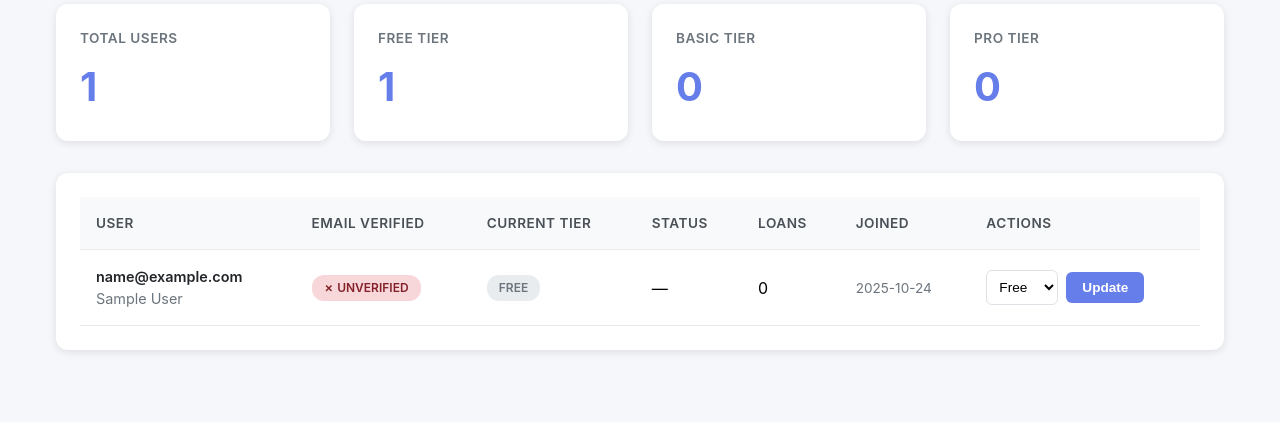
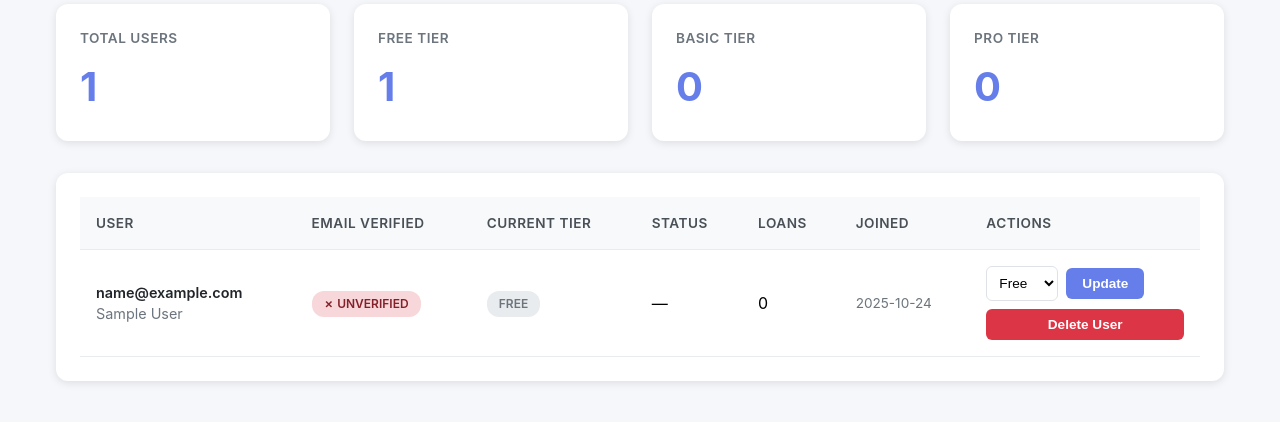
Before and after one commit to dezgo/lendifyme, a Flask app: page /admin/users in a window 1280 px wide. Shown: the part 285-707 px from the top of the page. Run offline with Flask 3, Linux system fonts and the light colour scheme; the visitor is signed in with stand-in values (Sample User, id 1); data comes from the database, SQL or seed files in the repository; data that the repository does not hold is empty.

Commit message:
Delete user option (for spam accounts)

```diff
--- a/app.py
+++ b/app.py
@@ -21,16 +21,25 @@ from services.auth_helpers import (
     is_magic_link_expired
 )
 from services.email_sender import send_magic_link_email
+import os
+import logging
 import sentry_sdk
+from sentry_sdk.integrations.flask import FlaskIntegration
+from sentry_sdk.integrations.logging import LoggingIntegration
 
 
 # Load environment variables from .env
 load_dotenv()
 
+ENV = os.environ.get("FLASK_ENV") or "production"
+
 sentry_sdk.init(
     dsn="https://930407a171aa9648e71bb8c75cf738b1@o4510260806352896.ingest.us.sentry.io/4510260812054528",
-    # Add data like request headers and IP for users,
-    # see https://docs.sentry.io/platforms/python/data-management/data-collected/ for more info
+    environment=ENV,          # ← This is the key bit
+    integrations=[
+        FlaskIntegration(),
+        LoggingIntegration(level=logging.INFO, event_level=logging.ERROR),
+    ],
     send_default_pii=True,
 )
 
@@ -2413,6 +2422,76 @@ def admin_upgrade_user(user_id):
     return redirect("/admin/users")
 
 
+@app.route("/admin/user/<int:user_id>/delete", methods=["POST"])
+@admin_required
+def admin_delete_user(user_id):
+    """Delete a user account and all associated data."""
+    current_user_id = get_current_user_id()
+
+    # Safety check: Can't delete yourself
+    if user_id == current_user_id:
+        flash("You cannot delete your own account.", "error")
+        return redirect("/admin/users")
+
+    conn = sqlite3.connect(get_db_path())
+    conn.execute("PRAGMA foreign_keys = ON")  # Enable foreign key constraints for CASCADE
+    c = conn.cursor()
+
+    # Check if user exists and get their info
+    c.execute("SELECT email, role FROM users WHERE id = ?", (user_id,))
+    user_result = c.fetchone()
+
+    if not user_result:
+        flash("User not found.", "error")
+        conn.close()
+        return redirect("/admin/users")
+
+    user_email, user_role = user_result
+
+    # Safety check: Don't delete the last admin
+    if user_role == 'admin':
+        c.execute("SELECT COUNT(*) FROM users WHERE role = 'admin'")
+        admin_count = c.fetchone()[0]
+
+        if admin_count <= 1:
+            flash("Cannot delete the last admin user.", "error")
+            conn.close()
+            return redirect("/admin/users")
+
+    # Manually delete related records (in case CASCADE isn't set up everywhere)
+    # Delete loans and their related data
+    c.execute("""
+        DELETE FROM applied_transactions
+        WHERE loan_id IN (SELECT id FROM loans WHERE user_id = ?)
+    """, (user_id,))
+
+    c.execute("""
+        DELETE FROM rejected_matches
+        WHERE loan_id IN (SELECT id FROM loans WHERE user_id = ?)
+    """, (user_id,))
+
+    c.execute("DELETE FROM loans WHERE user_id = ?", (user_id,))
+
+    # Delete other user-related data
+    c.execute("DELETE FROM bank_connections WHERE user_id = ?", (user_id,))
+    c.execute("DELETE FROM pending_matches_data WHERE user_id = ?", (user_id,))
+    c.execute("DELETE FROM passkeys WHERE user_id = ?", (user_id,))
+    c.execute("DELETE FROM magic_links WHERE user_id = ?", (user_id,))
+    c.execute("DELETE FROM user_subscriptions WHERE user_id = ?", (user_id,))
+    c.execute("DELETE FROM events WHERE user_id = ?", (user_id,))
+
+    # Finally delete the user
+    c.execute("DELETE FROM users WHERE id = ?", (user_id,))
+
+    conn.commit()
+    conn.close()
+
+    log_event('admin_user_delete', event_data={'target_user_id': user_id, 'target_email': user_email})
+    flash(f"Successfully deleted user {user_email} and all associated data.", "success")
+
+    return redirect("/admin/users")
+
+
 @app.route("/settings")
 @login_required
 def settings():
--- a/templates/admin_users.html
+++ b/templates/admin_users.html
@@ -111,6 +111,26 @@ tr:hover {
 }
 .tier-form button:hover {
     background: #5568d3;
+}
+.delete-btn {
+    margin-top: 0.5rem;
+    padding: 0.5rem 1rem;
+    background: #dc3545;
+    color: white;
+    border: none;
+    border-radius: 6px;
+    font-size: 0.85rem;
+    font-weight: 600;
+    cursor: pointer;
+    width: 100%;
+}
+.delete-btn:hover {
+    background: #c82333;
+}
+.delete-btn:disabled {
+    background: #6c757d;
+    cursor: not-allowed;
+    opacity: 0.5;
 }
 .user-email {
     font-weight: 600;
@@ -233,6 +253,10 @@ tr:hover {
                                 </select>
                                 <button type="submit">Update</button>
                             </form>
+                            <form method="post" action="/admin/user/{{ user.id }}/delete"
+                                  onsubmit="return confirm('Are you sure you want to delete {{ user.email }}? This will permanently delete all their loans and data. This action cannot be undone.');">
+                                <button type="submit" class="delete-btn">Delete User</button>
+                            </form>
                         </td>
                     </tr>
                 {% endfor %}
```
Also changed, not shown: tests/conftest.py (+1 -0 lines).
